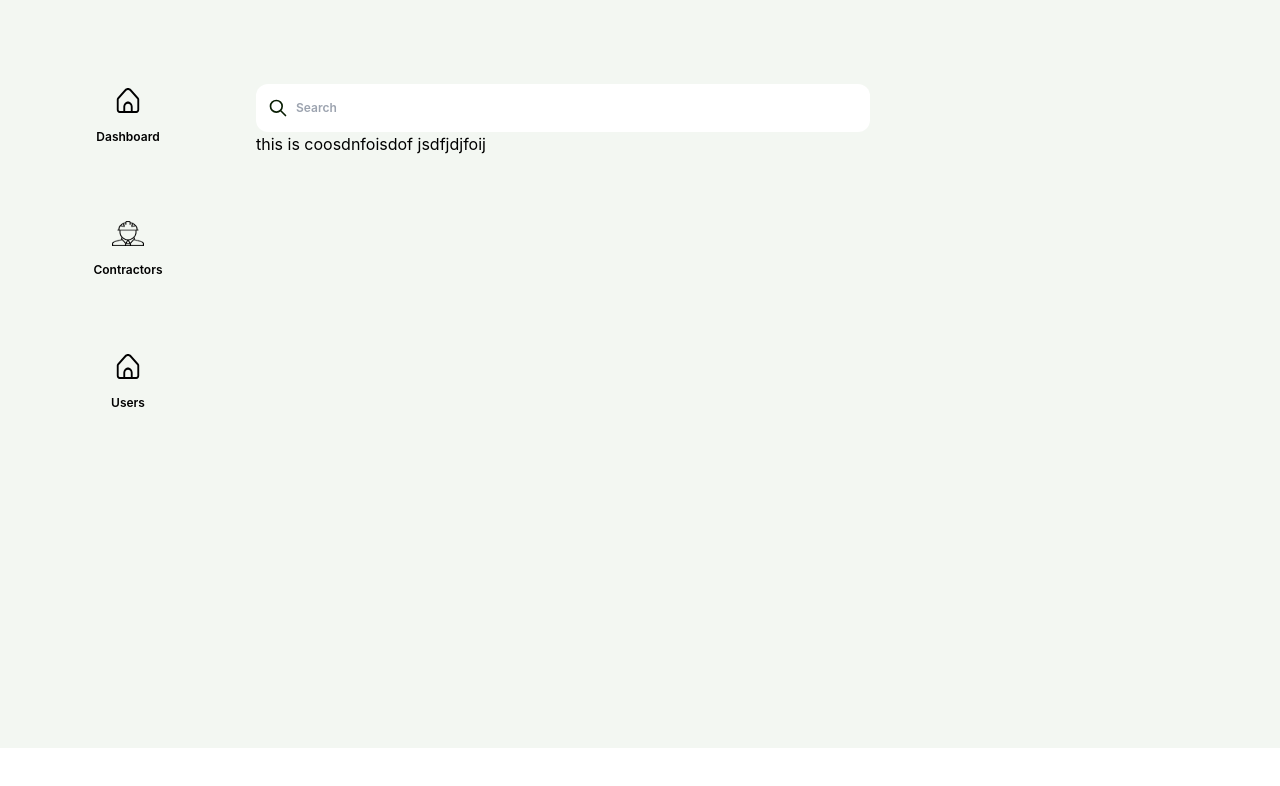
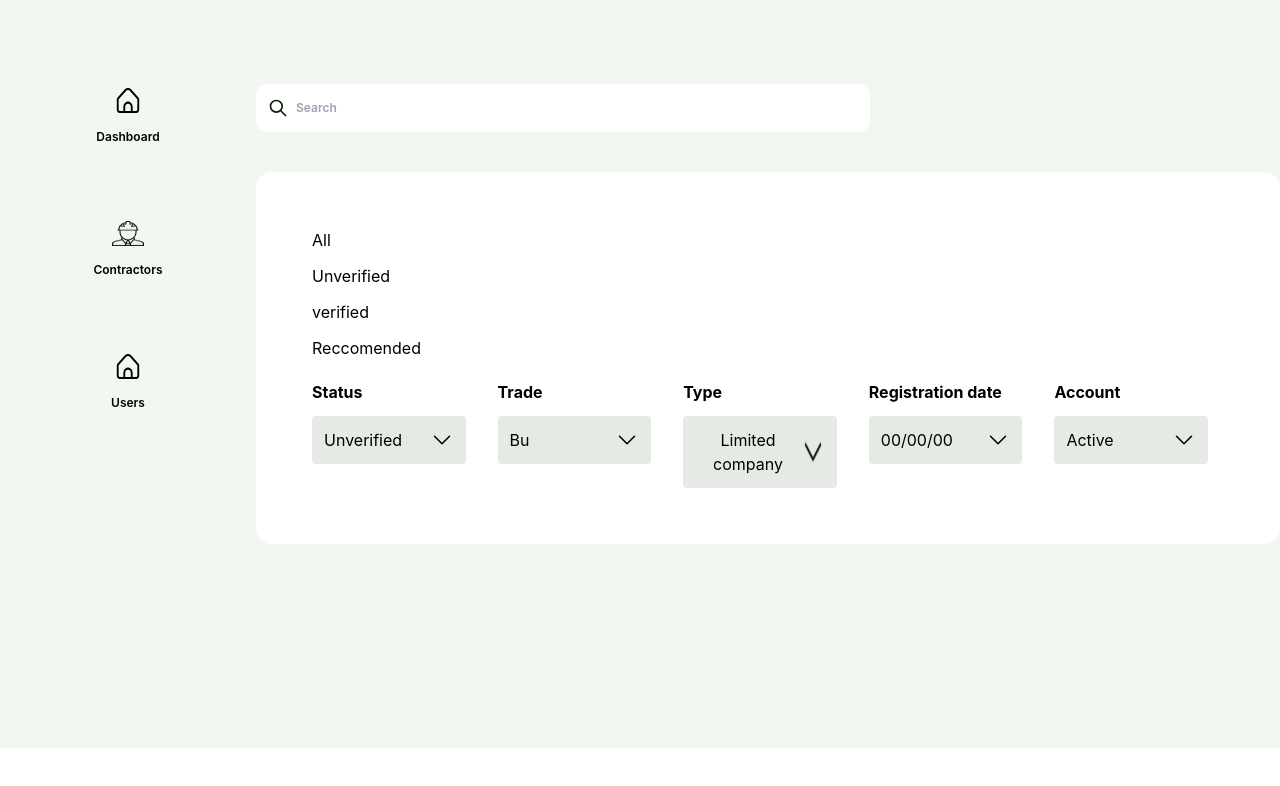
Before and after one commit to arjun1571/super-admin-dashbord1, a React (Create React App) app: page /contractors in a window 1280 px wide. Shown: the top 786 px of the page. Built offline with nearby package versions, Linux system fonts and the light colour scheme.

Commit message:
card header button creattion done

```diff
--- a/src/Component/ContractorsCart/ContracorsCartDetails.js
+++ b/src/Component/ContractorsCart/ContracorsCartDetails.js
@@ -78,12 +78,12 @@ const ContracorsCartDetails = () => {
       <hr className="mt-6 " />
       <div className=" lg:mx-28 md:mx-12 mt-7">
         <h1 className="text-2xl font-bold">Trades</h1>
-        <div className="mt-4 flex ">
-            <div className="bg-[#E5EBE4] p-2 w-32 flex rounded-full items-center justify-between mr-4">
+        <div className="mt-4 flex mb-10">
+            <div className="bg-[#E5EBE4] p-2 w-32 flex rounded-full items-center justify-between lg:mr-4 mr-2">
                 <button className="">Building </button>
                 <img className=" h-4" src={corss} alt="" />
             </div>
-            <div className="bg-[#E5EBE4] p-2 w-32 flex rounded-full items-center justify-between mr-4">
+            <div className="bg-[#E5EBE4] p-2 w-32 flex rounded-full items-center justify-between lg:mr-4 mr-2">
                 <button className="">Arcitecture </button>
                 <img className=" h-4" src={corss} alt="" />
             </div>
@@ -93,6 +93,7 @@ const ContracorsCartDetails = () => {
             </div>
         </div>
       </div>
+      <hr className="mt-6 " />
     </div>
   );
 };
--- a/src/Component/ContractorsCart/ContractorCart.js
+++ b/src/Component/ContractorsCart/ContractorCart.js
@@ -1,9 +1,52 @@
 import React from 'react';
+import arrow1 from "../../asset/arrow1.png"
 
 const ContractorCart = () => {
     return (
-        <div>
-            this is coosdnfoisdof jsdfjdjfoij
+        <div className="p-5 lg:p-14 mt-10 bg-[#FFF] rounded-2xl ">
+            <div className=''>
+                <p className=''>All</p>
+                <p className='mt-3'>Unverified </p>
+                <p className='mt-3'>verified </p>
+                <p className='mt-3'>Reccomended </p>
+            </div>
+            <div className='mt-5 grid lg:grid-cols-5 md:grid-cols-3 grid-cols-1 gap-4'>
+                <div className='mr-4'>
+                    <h1 className='font-bold'>Status</h1>
+                    <div className='bg-[#E5EBE4] flex w-42 p-3 rounded  justify-between mt-3'>
+                        <button>Unverified</button>
+                        <img src={arrow1} alt="" />
+                    </div>
+                </div>
+                <div className='mr-4'>
+                    <h1 className='font-bold'>Trade</h1>
+                    <div className='bg-[#E5EBE4] flex w-42 p-3 rounded  justify-between mt-3'>
+                        <button>Bu</button>
+                        <img src={arrow1} alt="" />
+                    </div>
+                </div>
+                <div className='mr-4'>
+                    <h1 className='font-bold'>Type</h1>
+                    <div className='bg-[#E5EBE4] flex w-42 p-3 rounded  justify-between mt-3'>
+                        <button>Limited company     </button>
+                        <img src={arrow1} alt="" />
+                    </div>
+                </div>
+                <div className='mr-4'>
+                    <h1 className='font-bold'>Registration date </h1>
+                    <div className='bg-[#E5EBE4] flex w-42 p-3 rounded  justify-between mt-3'>
+                        <button>00/00/00</button>
+                        <img src={arrow1} alt="" />
+                    </div>
+                </div>
+                <div className='mr-4'>
+                    <h1 className='font-bold'>Account</h1>
+                    <div className='bg-[#E5EBE4] flex w-42 p-3 rounded  justify-between mt-3'>
+                        <button>Active</button>
+                        <img src={arrow1} alt="" />
+                    </div>
+                </div>
+            </div>
         </div>
     );
 };
```
